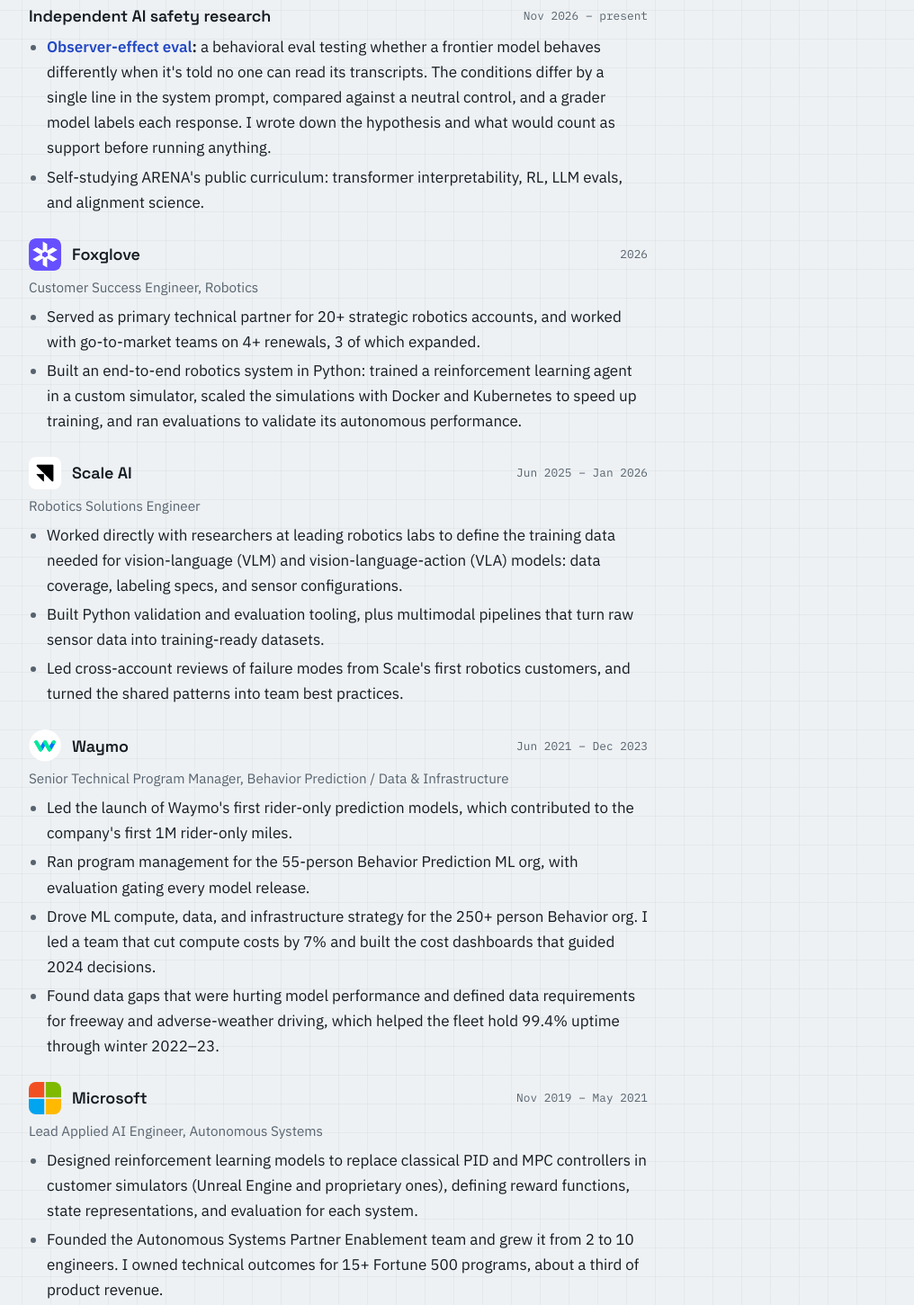
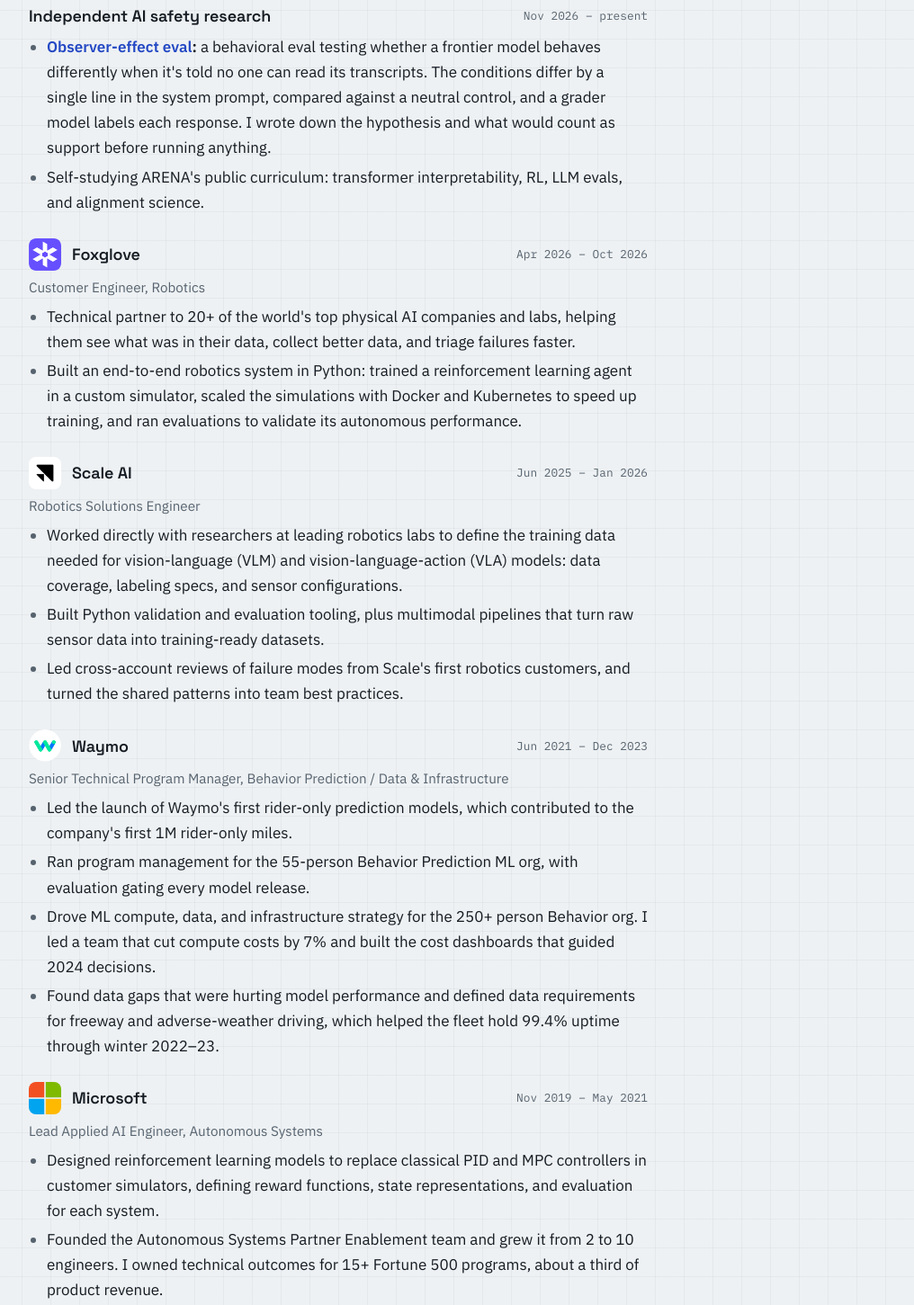
Before and after one commit to ash-cortez/ash-cortez.github.io, a plain HTML site: page resume.html in a window 1280 px wide. Shown: the part 437-1888 px from the top of the page at 90% size, without its empty margins (264-1280 px from the left). Drawn offline with Linux system fonts and the light colour scheme.

Commit message:
Sync resume page with Anthropic Residency resume
Drop Unreal Engine mention, retitle Foxglove to Customer Engineer with
Apr-Oct 2026 dates and the home-page partner wording, and add the Lens
Academy AI Risk Fundamentals certificate to Education.

Co-Authored-By: Claude Opus 5.5 <noreply@anthropic.com>
Claude-Session: https://claude.ai/code/session_01MjxZiU44vhbBbydzzKKtwH

```diff
--- a/resume.html
+++ b/resume.html
@@ -47,11 +47,11 @@
   <div class="entry">
     <div class="entry-head">
       <h3 class="with-logo"><img src="images/logos/foxglove.png" width="40" height="40" alt="Foxglove logo">Foxglove</h3>
-      <span class="when">2026</span>
+      <span class="when">Apr 2026 – Oct 2026</span>
     </div>
-    <p class="role">Customer Success Engineer, Robotics</p>
+    <p class="role">Customer Engineer, Robotics</p>
     <ul>
-      <li>Served as primary technical partner for 20+ strategic robotics accounts, and worked with go-to-market teams on 4+ renewals, 3 of which expanded.</li>
+      <li>Technical partner to 20+ of the world's top physical AI companies and labs, helping them see what was in their data, collect better data, and triage failures faster.</li>
       <li>Built an end-to-end robotics system in Python: trained a reinforcement learning agent in a custom simulator, scaled the simulations with Docker and Kubernetes to speed up training, and ran evaluations to validate its autonomous performance.</li>
     </ul>
   </div>
@@ -91,7 +91,7 @@
     </div>
     <p class="role">Lead Applied AI Engineer, Autonomous Systems</p>
     <ul>
-      <li>Designed reinforcement learning models to replace classical PID and MPC controllers in customer simulators (Unreal Engine and proprietary ones), defining reward functions, state representations, and evaluation for each system.</li>
+      <li>Designed reinforcement learning models to replace classical PID and MPC controllers in customer simulators, defining reward functions, state representations, and evaluation for each system.</li>
       <li>Founded the Autonomous Systems Partner Enablement team and grew it from 2 to 10 engineers. I owned technical outcomes for 15+ Fortune 500 programs, about a third of product revenue.</li>
     </ul>
   </div>
@@ -167,6 +167,13 @@
     </div>
     <p class="role">AS, Computer Science</p>
   </div>
+  <div class="entry">
+    <div class="entry-head">
+      <h3>Lens Academy</h3>
+      <span class="when">Expected Dec 2026</span>
+    </div>
+    <p class="role">AI Risk Fundamentals Certificate</p>
+  </div>
 </section>
 
 
```
